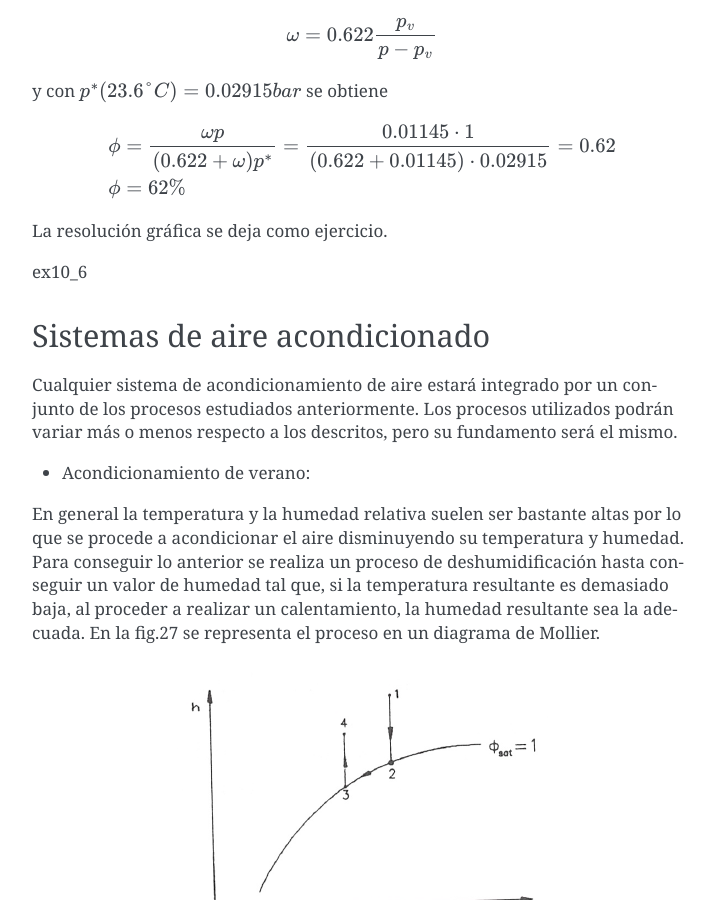
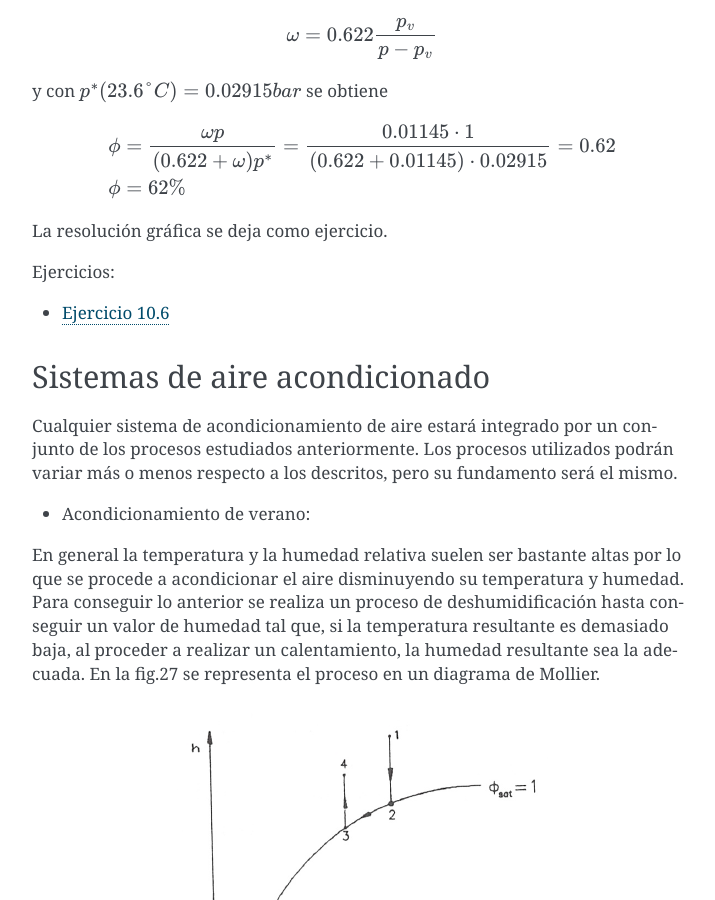
Before and after one commit to mantielero/termodinamica, a Sphinx documentation site: the page built from source/vapores_acondicionamiento.rst, in a window 1280 px wide and 900 px high, scrolled down 24345 px. Shown: the whole window, without its empty margins (388-1103 px from the left). Built offline with Sphinx 7.4.7, drawn with Linux system fonts in a browser that asks for light colours; pages that are not in the unit, such as notebooks, are missing from menus.

Commit message:
Update vapores_acondicionamiento.rst

```diff
--- a/source/vapores_acondicionamiento.rst
+++ b/source/vapores_acondicionamiento.rst
@@ -845,7 +845,11 @@ y con :math:`p^*(23.6°C) = 0.02915bar` se obtiene
 La resolución gráfica se deja como ejercicio.
 
 
-ex10_6
+.. toctree::
+   :maxdepth: 1
+   :caption: Ejercicios:
+
+   vapores_acondicionamiento_ex10_6
 
 
 
```
